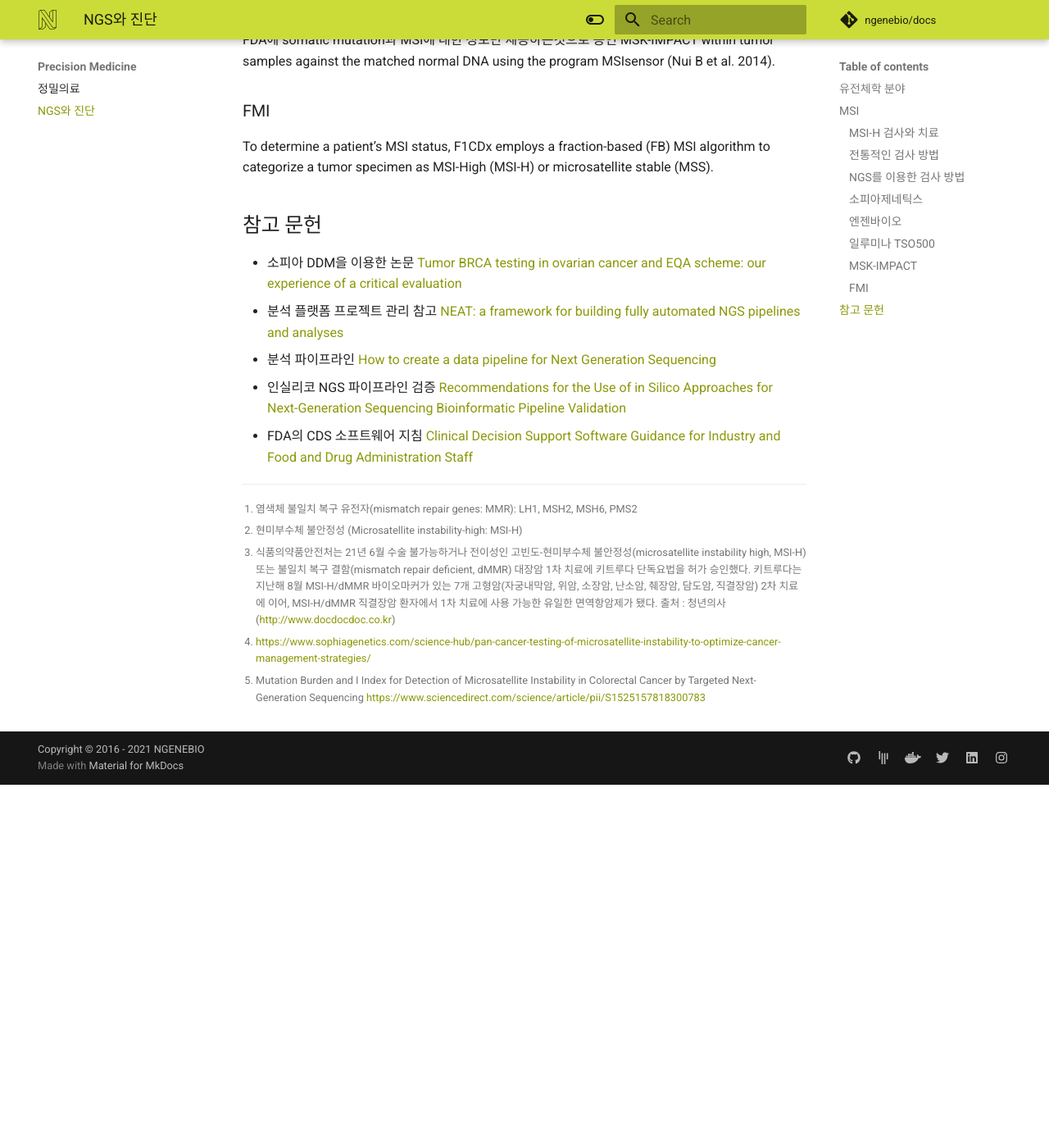
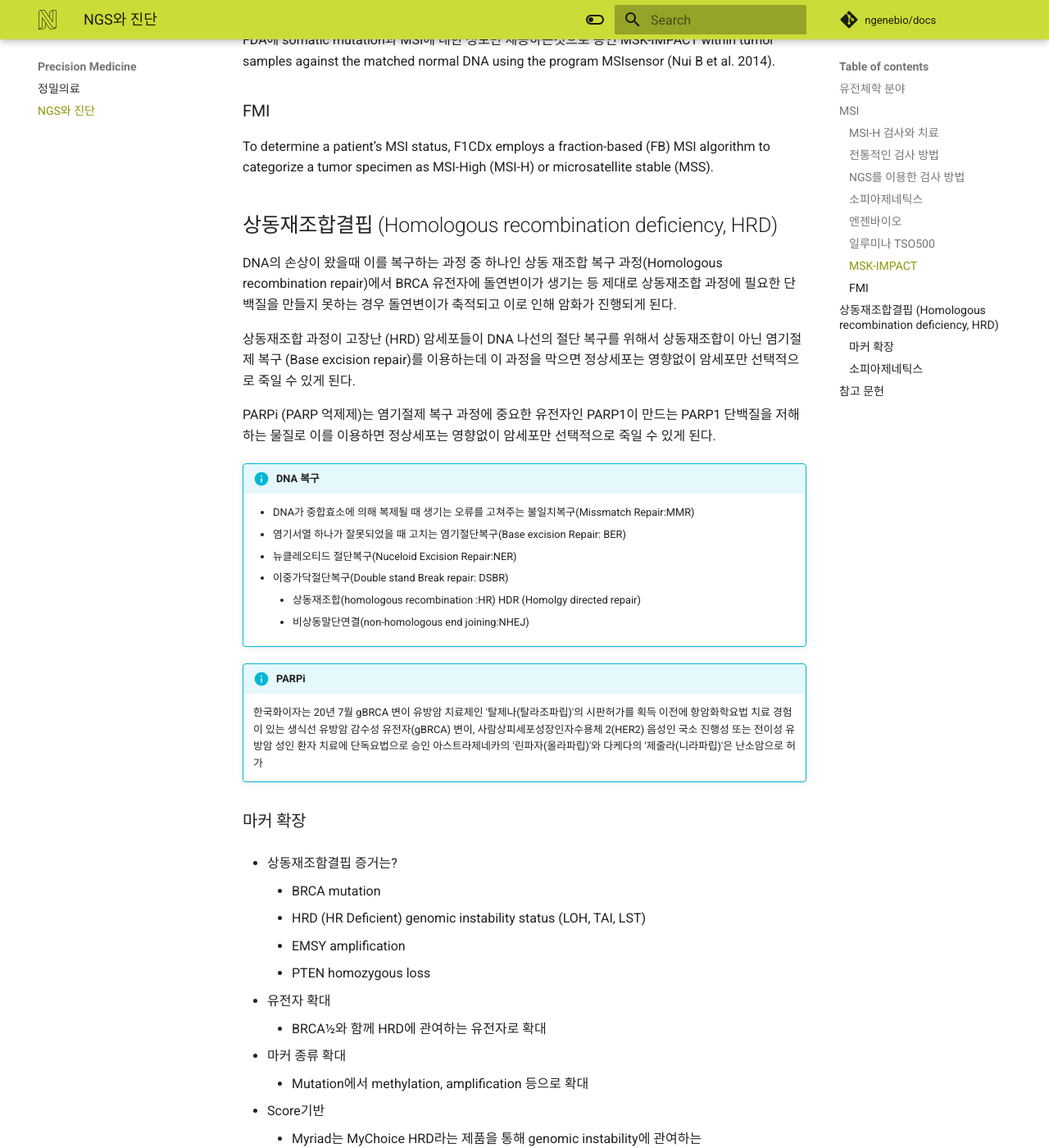
Before and after one commit to ngenebio-youngwoo/ngenebio-docs, an MkDocs documentation site: the page built from docs/ngs-clinical.md, in a window 1280 px wide and 1400 px high, scrolled down 3417 px. Shown: the whole window at 82% size. Built offline with MkDocs 1.6.1 and Material for MkDocs 9.7.7, drawn with Linux system fonts in a browser that asks for light colours; comment, search, counter and statistics services are not loaded; before the commit the page ends 4374 px from its top, so only the background shows below that; some of the changed text lies outside the part shown.

```diff
--- a/docs/ngs-clinical.md
+++ b/docs/ngs-clinical.md
@@ -113,6 +113,56 @@
 To determine a patient’s MSI status, F1CDx employs a fraction-based (FB) MSI algorithm to categorize a
 tumor specimen as MSI-High (MSI-H) or microsatellite stable (MSS).
 
+
+## 상동재조합결핍 (Homologous recombination deficiency, HRD)
+DNA의 손상이 왔을때 이를 복구하는 과정 중 하나인
+상동 재조합 복구 과정(Homologous recombination repair)에서
+BRCA 유전자에 돌연변이가 생기는 등 제대로 상동재조합 과정에 필요한 단백질을 만들지 못하는 경우
+돌연변이가 축적되고 이로 인해 암화가 진행되게 된다.
+
+상동재조합 과정이 고장난 (HRD) 암세포들이 DNA 나선의 절단 복구를 위해서
+상동재조합이 아닌 염기절제 복구 (Base excision repair)를 이용하는데
+이 과정을 막으면 정상세포는 영향없이 암세포만 선택적으로 죽일 수 있게 된다.
+
+PARPi (PARP 억제제)는 염기절제 복구 과정에 중요한 유전자인 PARP1이 만드는 PARP1 단백질을 저해하는 물질로
+이를 이용하면 정상세포는 영향없이 암세포만 선택적으로 죽일 수 있게 된다.
+
+!!! info "DNA 복구"
+    * DNA가 중합효소에 의해 복제될 때 생기는 오류를 고쳐주는 불일치복구(Missmatch Repair:MMR)
+    * 염기서열 하나가 잘못되었을 때 고치는 염기절단복구(Base excision Repair: BER)
+    * 뉴클레오티드 절단복구(Nuceloid Excision Repair:NER)
+    * 이중가닥절단복구(Double stand Break repair: DSBR)
+        * 상동재조합(homologous recombination :HR) HDR (Homolgy directed repair)
+        * 비상동말단연결(non-homologous end joining:NHEJ)
+
+!!! info "PARPi"
+    한국화이자는 20년 7월 gBRCA 변이 유방암 치료제인 '탈제나(탈라조파립)'의 시판허가를 획득
+    이전에 항암화학요법 치료 경험이 있는 생식선 유방암 감수성 유전자(gBRCA) 변이, 사람상피세포성장인자수용체 2(HER2) 음성인 국소 진행성 또는 전이성 유방암 성인 환자 치료에 단독요법으로 승인
+    아스트라제네카의 '린파자(올라파립)'와 다케다의 '제줄라(니라파립)'은 난소암으로 허가
+
+### 마커 확장
+
+- 상동재조함결핍 증거는?
+    * BRCA mutation
+    * HRD (HR Deficient) genomic instability status (LOH, TAI, LST)
+    * EMSY amplification
+    * PTEN homozygous loss
+
+- 유전자 확대
+    * BRCA1/2와 함께 HRD에 관여하는 유전자로 확대
+
+- 마커 종류 확대
+    * Mutation에서 methylation, amplification 등으로 확대
+
+- Score기반
+    * Myriad는 MyChoice HRD라는 제품을 통해 genomic instability에 관여하는
+    * LOH, TAI, LST를 종합적으로 고려한 HRD Score로 확대
+    * GSK의 Zejula의 동반진단으로 MyChoice HRD 사용하는 것으로 FDA에 제출
+    * Myriad Submits MyChoice HRD as CDx for GSK's Zejula (2019,4)
+
+### 소피아제네틱스
+HRD Solution: collaborating with AstraZeneca, aiming to expand access to in-house HRD testing across European laboratories and institutions
+
 ## 참고 문헌
 
 * 소피아 DDM을 이용한 논문 [Tumor BRCA testing in ovarian cancer and EQA scheme: our experience of a critical evaluation][1]
--- a/mkdocs.yml
+++ b/mkdocs.yml
@@ -78,6 +78,7 @@
 plugins:
   - extra-sass
   - search
+  - git-authors
   - redirects:
       redirect_maps:
         changelog/insiders.md: insiders/changelog.md
```
Also changed, not shown: docs/index.md (+1 -0 lines), 2 other files.
